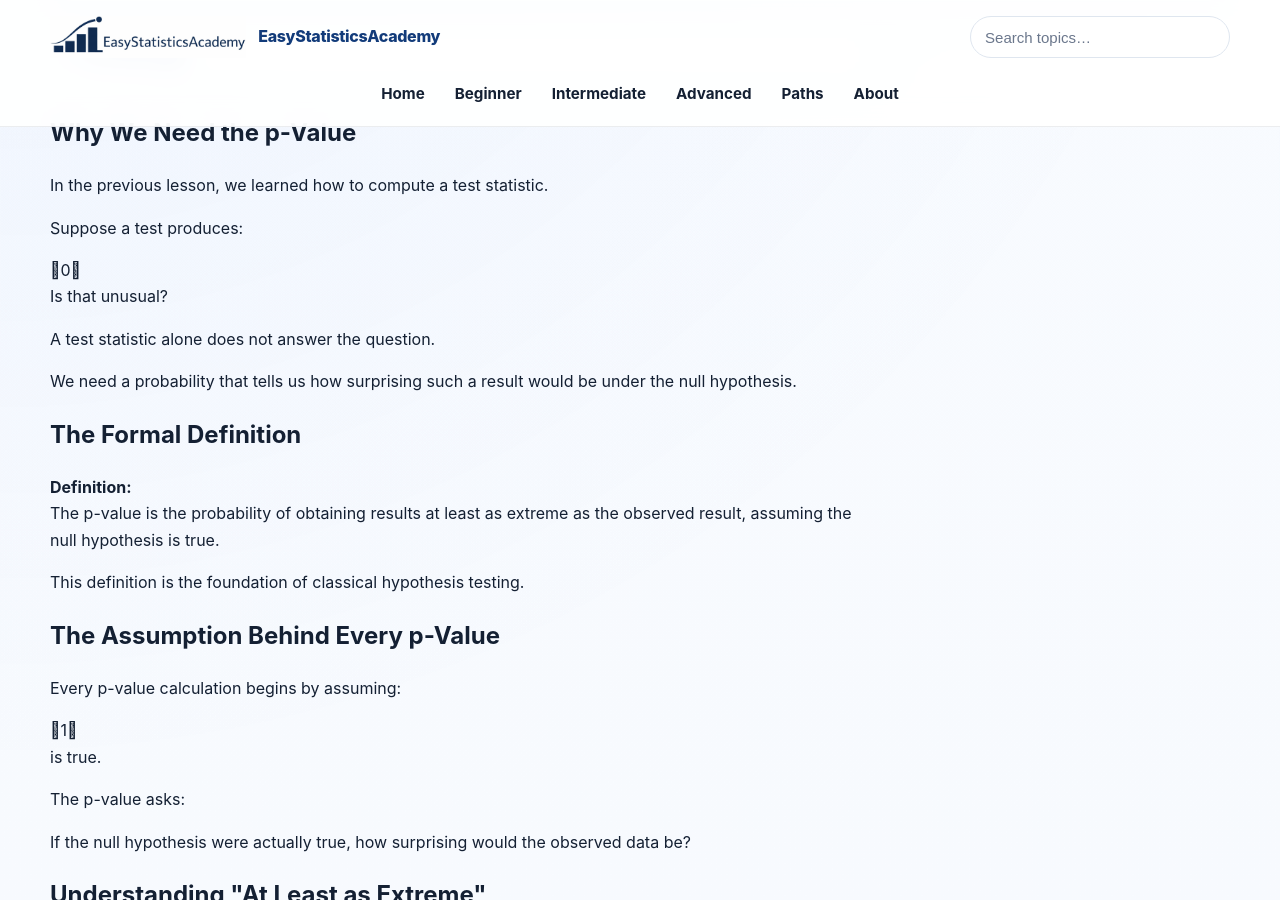
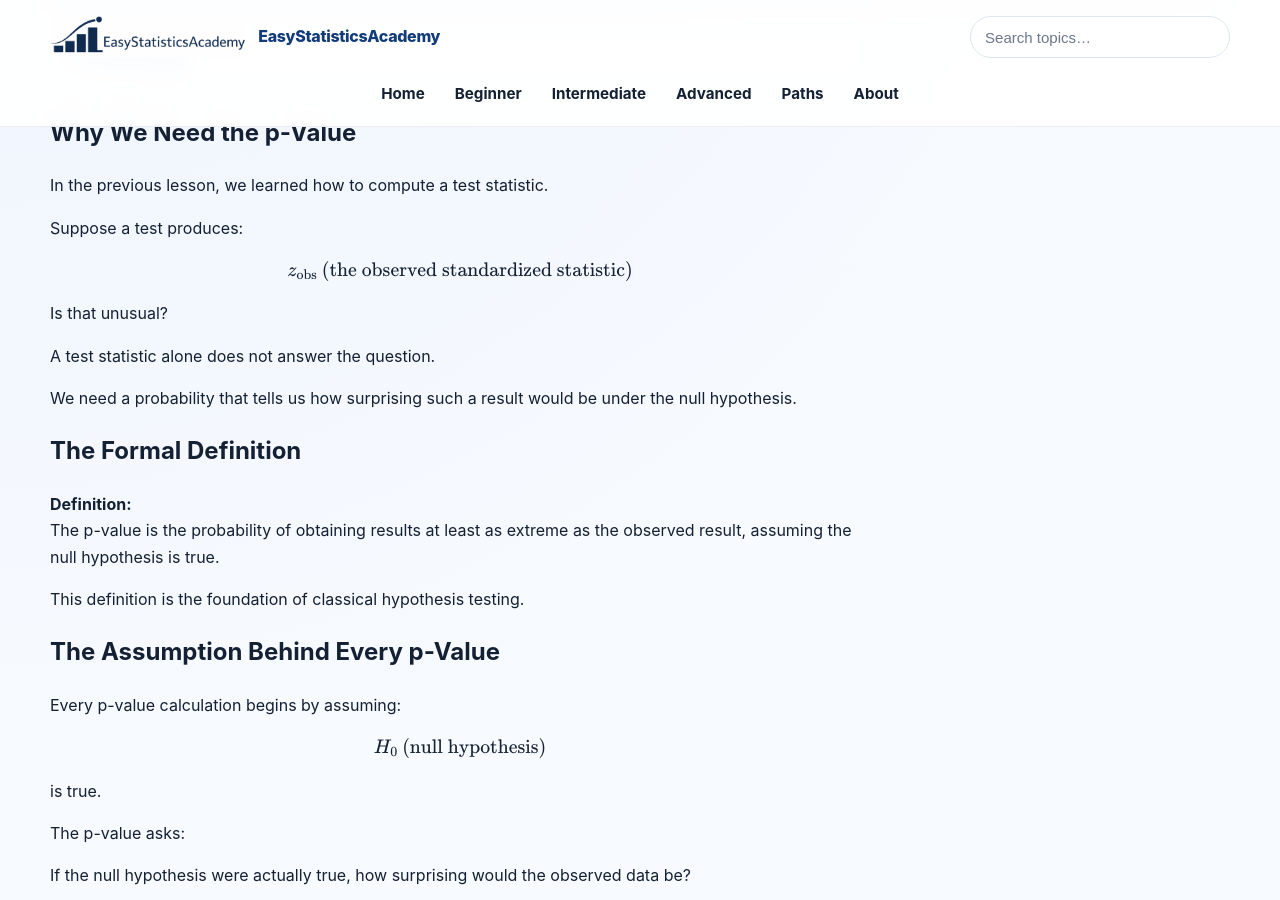
Before and after one commit to ammar-homaida-statistics/easystatisticsacademy, a Jekyll site: the page built from inference/hypothesis-testing/p-value-meaning/index.md, in a window 1280 px wide and 900 px high, scrolled down 493 px. Built offline with Jekyll 4.4.1, drawn with Linux system fonts in a browser that asks for light colours.

Commit message:
Restore 2 statistical expressions in p-value-meaning

```diff
--- a/inference/hypothesis-testing/p-value-meaning/index.md
+++ b/inference/hypothesis-testing/p-value-meaning/index.md
@@ -80,7 +80,11 @@ sidebar: false
       Suppose a test produces:
     </p>
 
-    0
+
+    \[
+    z_{\mathrm{obs}}\ \text{(the observed standardized statistic)}
+    \]
+
 
     <p>
       Is that unusual?
@@ -116,7 +120,11 @@ sidebar: false
       Every p-value calculation begins by assuming:
     </p>
 
-    1
+
+    \[
+    H_0\ \text{(null hypothesis)}
+    \]
+
 
     <p>
       is true.
```
